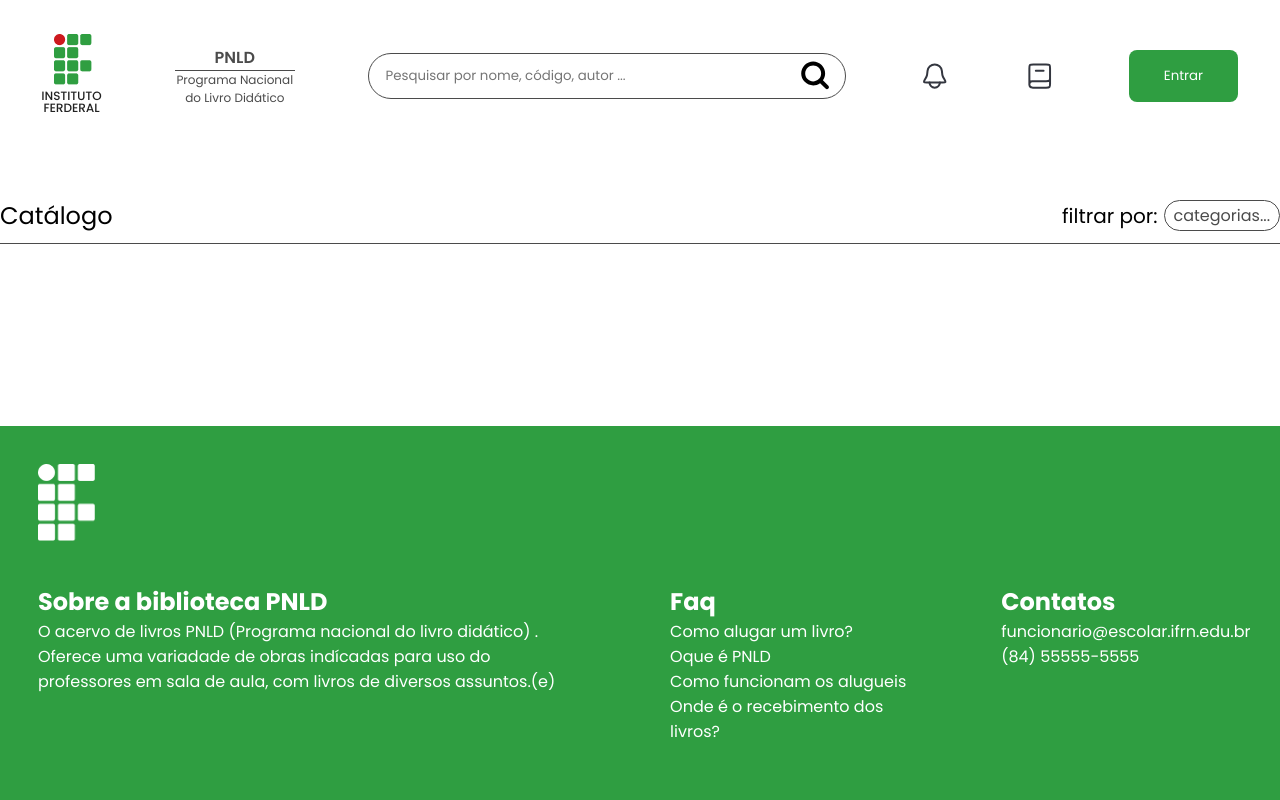
After one commit to LuizFernando110/BibliP, a Django app: template biblip/core/templates/core/borrow_history.html in a window 1280 px wide. The commit adds this page. Run offline with Django 5.2, Linux system fonts and the light colour scheme; the template is opened without the code that fills it, so the values that code supplies are empty.

Commit message:
feature: adiciono a pagina nas urls, carrego os templates e partial e concerto partial _filter_header para ter o estilo css

```diff
--- /dev/null
+++ b/biblip/core/static/css/borrow_history.css
@@ -0,0 +1,3 @@
+h1{
+  color: blue;
+}
--- /dev/null
+++ b/biblip/core/templates/core/borrow_history.html
@@ -0,0 +1,7 @@
+{% extends "base.html" %} {% load static %} {%block 'head'%}
+<link rel="stylesheet" href="{%static 'css/borrow_history.css'%}" />
+{%endblock%} {% block 'main' %}
+<main>
+  {%include 'partials/_filter_header.html'%}
+</main>
+{% endblock %}
--- a/biblip/core/views.py
+++ b/biblip/core/views.py
@@ -28,4 +28,4 @@ def borrow(request,book_pk):
     return render(request,'core/book_borrow.html',context)
 
 def borrow_history(request):
-    return render(request,'core/index.html',{'filter_tittle':'Histórico de alugueis'})
+    return render(request,'core/borrow_history.html',{'filter_tittle':'Histórico de alugueis'})
--- a/biblip/static/css/base.css
+++ b/biblip/static/css/base.css
@@ -135,3 +135,36 @@ main{
   flex: 1;
   padding: 16rem 0rem ;
 }
+
+/* partial filter header*/
+.catalog{
+  flex: 1;
+  padding: 16rem 8.5rem ;
+}
+.catalog-header{
+  display: flex;
+  justify-content: space-between;
+  align-items: center;
+  margin-top: 3.8rem;
+  padding-bottom: 1rem;
+  border-bottom: 1px solid var(--cinza-palido);
+}
+
+.catalog-header h2{
+  font-size: 2.4rem;
+  font-weight: 400;
+}
+.catalog-header .filter-container{
+  display: flex;
+  align-items: center;
+  gap: .6rem;
+  font-size: 2rem;
+}
+.catalog-header .filter-container div{
+  font-size: 1.6rem;
+  padding: .2rem .9rem;
+  border-radius: 5rem;
+  color: var(--cinza-palido);
+  border: 1px solid var(--cinza-palido);
+  cursor: pointer;
+}
--- a/biblip/templates/partials/_filter_header.html
+++ b/biblip/templates/partials/_filter_header.html
@@ -1,7 +1,8 @@
+{%load static%}
 <div class="catalog-header">
-    <h2>{%if filter_tittle%}{{filter_tittle}}{%else%}Catálogo{%endif%}</h2>
-    <div class="filter-container">
-      <span>filtrar por: </span>
-      <div>categorias...</div>
-    </div>
+  <h2>{%if filter_tittle%}{{filter_tittle}}{%else%}Catálogo{%endif%}</h2>
+  <div class="filter-container">
+    <span>filtrar por: </span>
+    <div>categorias...</div>
   </div>
+</div>
```
Also changed, not shown: biblip/core/static/css/index.css (+0 -30 lines).
